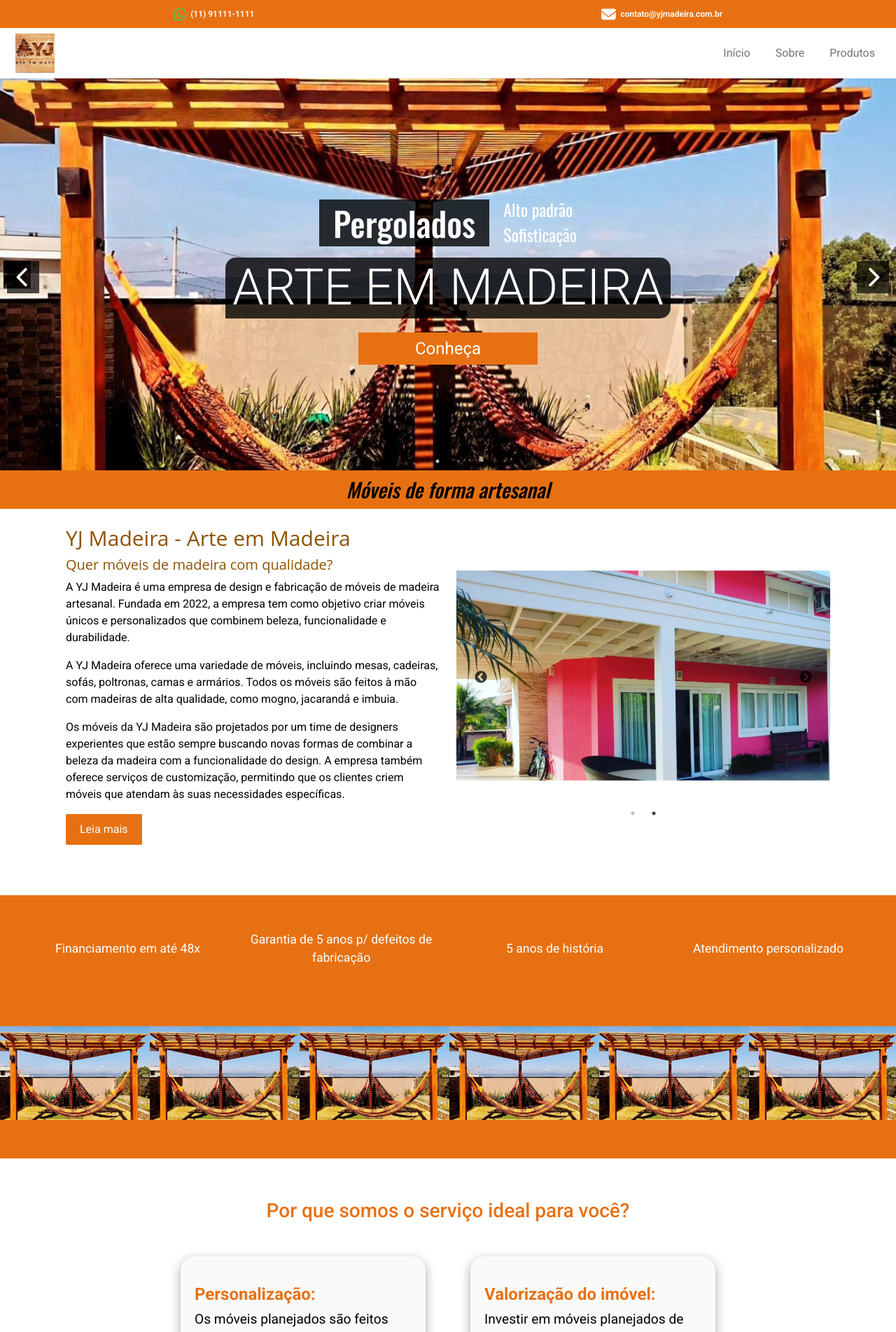
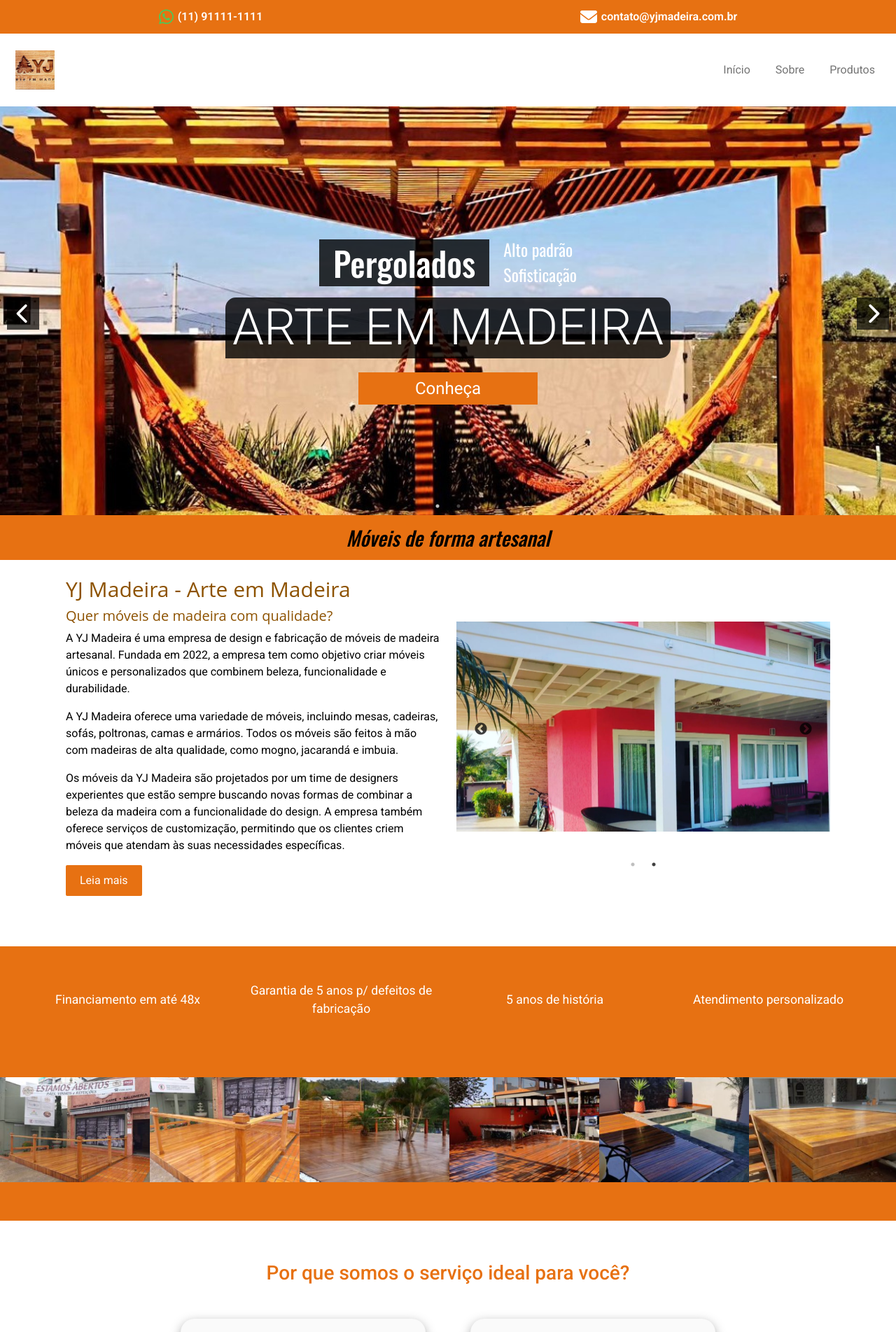
Before and after one commit to gvmotta/yjmadeira, a React (Create React App) app: page / in a window 1280 px wide. Shown: the top 1903 px of the page at 70% size. Built offline with nearby package versions, Linux system fonts and the light colour scheme.

Commit message:
quase pronto 2

```diff
--- a/src/App.tsx
+++ b/src/App.tsx
@@ -19,6 +19,7 @@
     { img: img },
     { img: telhadoImg }
   ]
+
   return (
     <>
       <HeaderBox />
--- a/src/components/Carousel/styles.ts
+++ b/src/components/Carousel/styles.ts
@@ -5,11 +5,11 @@
 
 export const CarouselBox = styled.div`
     width: 100%;
-    height: 70dvh;
+    height: 73dvh;
     position: relative;
     img {
         width: 100%;
-        height: 70dvh;
+        height: 73dvh;
         object-fit: cover;
         object-position: center center;
     }
--- a/src/components/Header/styles.ts
+++ b/src/components/Header/styles.ts
@@ -8,12 +8,15 @@
         justify-content: space-around;
         flex-direction: column;
         padding: 5px 0;
-        font-size: 12px;
-        font-weight: 600;
         color: ${colors.white};
         height: 8dvh;
         p {
             margin: 0;
+            font-size: 14px;
+            font-weight: 600;
+            @media ${device.mobileL} {
+                font-size: 16px;
+            }
         }
 
         .contact {
@@ -25,6 +28,9 @@
         .icon {
             font-size: 1.3rem;
             margin-right: 6px;
+            @media ${device.mobileL} {
+                font-size: 1.5rem;
+            }
         }
 
         .whatsapp {
@@ -37,6 +43,10 @@
         @media ${device.mobileL} {
             flex-direction: row;
             height: 5dvh;
+        }
+        @media ${device.tablet} {
+            flex-direction: row;
+            height: 6dvh;
         }
     }
 
@@ -57,6 +67,9 @@
         nav {
             padding: 0.2rem 0;
             display: flex;
+            @media ${device.tablet} {
+                height: 13dvh;
+            }
             ul {
                 display: flex;
                 justify-content: center;
--- a/src/components/Qualidades/index.tsx
+++ b/src/components/Qualidades/index.tsx
@@ -1,17 +1,38 @@
 import React, { Component } from "react";
 import Slider from "react-slick";
-import img from '../../assets/img/carousel/1-copy.jpg'
+import img from '../../assets/img/carousel-bottom/1.png'
+import img2 from '../../assets/img/carousel-bottom/2.png'
+import img3 from '../../assets/img/carousel-bottom/3.png'
+import img4 from '../../assets/img/carousel-bottom/4.png'
+import img5 from '../../assets/img/carousel-bottom/5.png'
+import img6 from '../../assets/img/carousel-bottom/6.png'
+import img7 from '../../assets/img/carousel-bottom/7.png'
+import img8 from '../../assets/img/carousel-bottom/8.png'
+import img9 from '../../assets/img/carousel-bottom/9.png'
+import img10 from '../../assets/img/carousel-bottom/10.png'
+import img11 from '../../assets/img/carousel-bottom/11.png'
+import img12 from '../../assets/img/carousel-bottom/12.png'
+import img13 from '../../assets/img/carousel-bottom/13.png'
+import img14 from '../../assets/img/carousel-bottom/14.png'
+import img15 from '../../assets/img/carousel-bottom/15.png'
+import img16 from '../../assets/img/carousel-bottom/16.png'
+import img17 from '../../assets/img/carousel-bottom/17.png'
+import img18 from '../../assets/img/carousel-bottom/18.png'
+import img19 from '../../assets/img/carousel-bottom/19.png'
+import img20 from '../../assets/img/carousel-bottom/20.png'
 import { Qualidade } from "./style";
 
 export default class Responsive extends Component {
   render() {
     var settings = {
-      dots: true,
-      infinite: false,
-      speed: 500,
+      infinite: true,
       slidesToShow: 6,
       slidesToScroll: 1,
       initialSlide: 0,
+      autoplay: true,
+      autoplaySpeed: 2000,
+      speed: 500,
+      cssEase: "linear",
       responsive: [
         {
           breakpoint: 1024,
@@ -46,25 +67,61 @@
             <img src={img} />
           </div>
           <div>
-            <img src={img} />
+            <img src={img2} />
           </div>
           <div>
-            <img src={img} />
+            <img src={img3} />
           </div>
           <div>
-            <img src={img} />
+            <img src={img4} />
           </div>
           <div>
-            <img src={img} />
+            <img src={img5} />
           </div>
           <div>
-            <img src={img} />
+            <img src={img6} />
           </div>
           <div>
-            <img src={img} />
+            <img src={img7} />
           </div>
           <div>
-            <img src={img} />
+            <img src={img8} />
+          </div>
+          <div>
+            <img src={img9} />
+          </div>
+          <div>
+            <img src={img10} />
+          </div>
+          <div>
+            <img src={img11} />
+          </div>
+          <div>
+            <img src={img12} />
+          </div>
+          <div>
+            <img src={img13} />
+          </div>
+          <div>
+            <img src={img14} />
+          </div>
+          <div>
+            <img src={img15} />
+          </div>
+          <div>
+            <img src={img16} />
+          </div>
+          <div>
+            <img src={img17} />
+          </div>
+          <div>
+            <img src={img18} />
+          </div>
+          <div>
+            <img src={img19} />
+          </div>
+          <div>
+            <img src={img20} />
           </div>
         </Slider>
       </Qualidade>
--- a/src/components/Qualidades/style.ts
+++ b/src/components/Qualidades/style.ts
@@ -3,7 +3,8 @@
 export const Qualidade = styled.div`
     img {
         width: 100%;
-        height: auto;
+        height: 150px;
+        object-fit: cover;
     }
     .slick-next:before {
         content: '';
--- a/src/declarations.d.ts
+++ b/src/declarations.d.ts
@@ -1,3 +1,4 @@
 declare module "*.jpg";
 declare module "*.jpeg";
+declare module "*.png";
 declare module 'react-slick';
--- a/src/styles.ts
+++ b/src/styles.ts
@@ -122,6 +122,7 @@
     justify-content: center;
     align-items: center;
     padding: 10px 3rem;
+    height: 8dvh;
     color: ${colors.black};
     background-color: ${colors.orangePrincipal};
 
@@ -140,7 +141,7 @@
     flex-direction: column;
     justify-content: center;
     align-items: center;
-    padding: 10px 3rem;
+    padding: 10px 1rem;
     font-family: 'Open Sans', 'Roboto', sans-serif;
     color: ${colors.black};
 
```
Also changed, not shown: src/assets/img/carousel-bottom/11.png.
